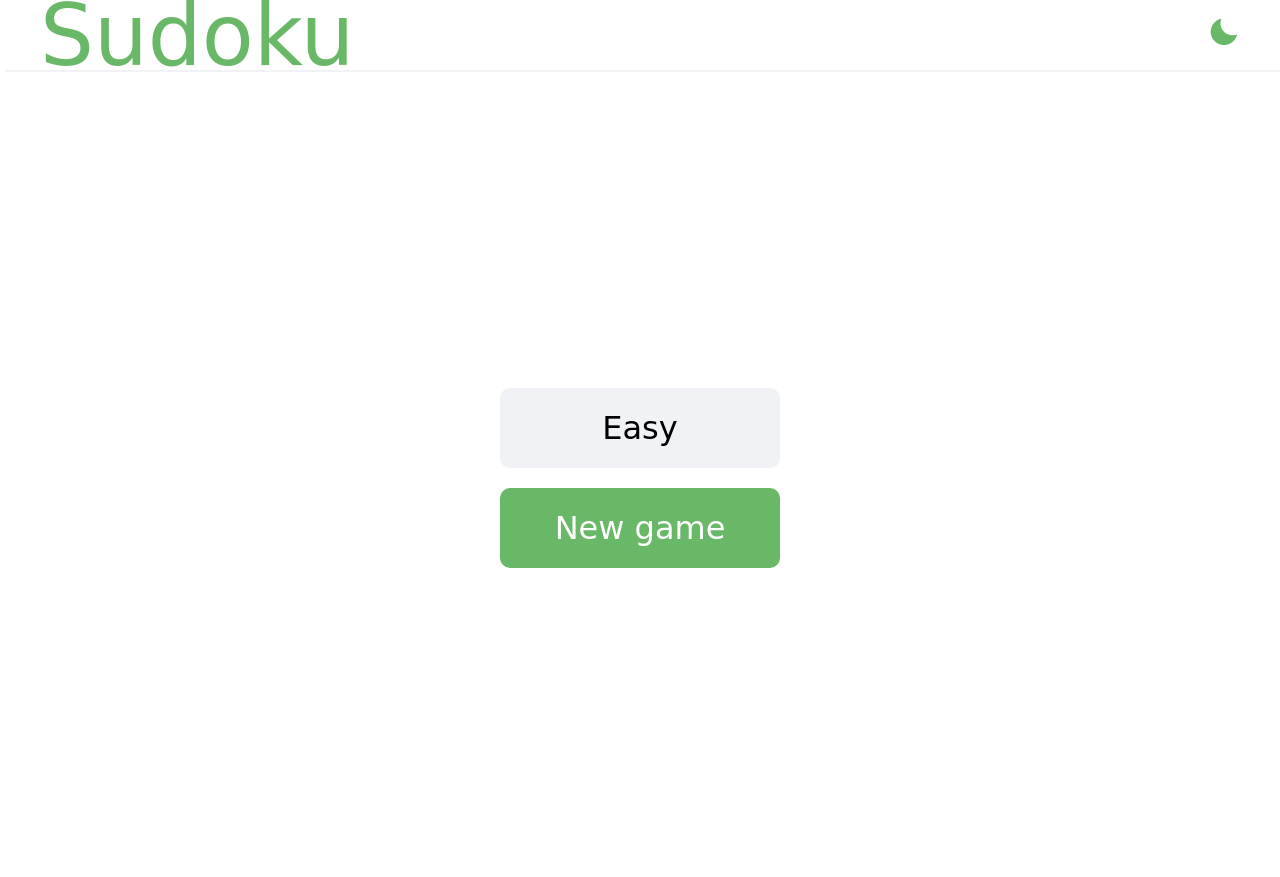
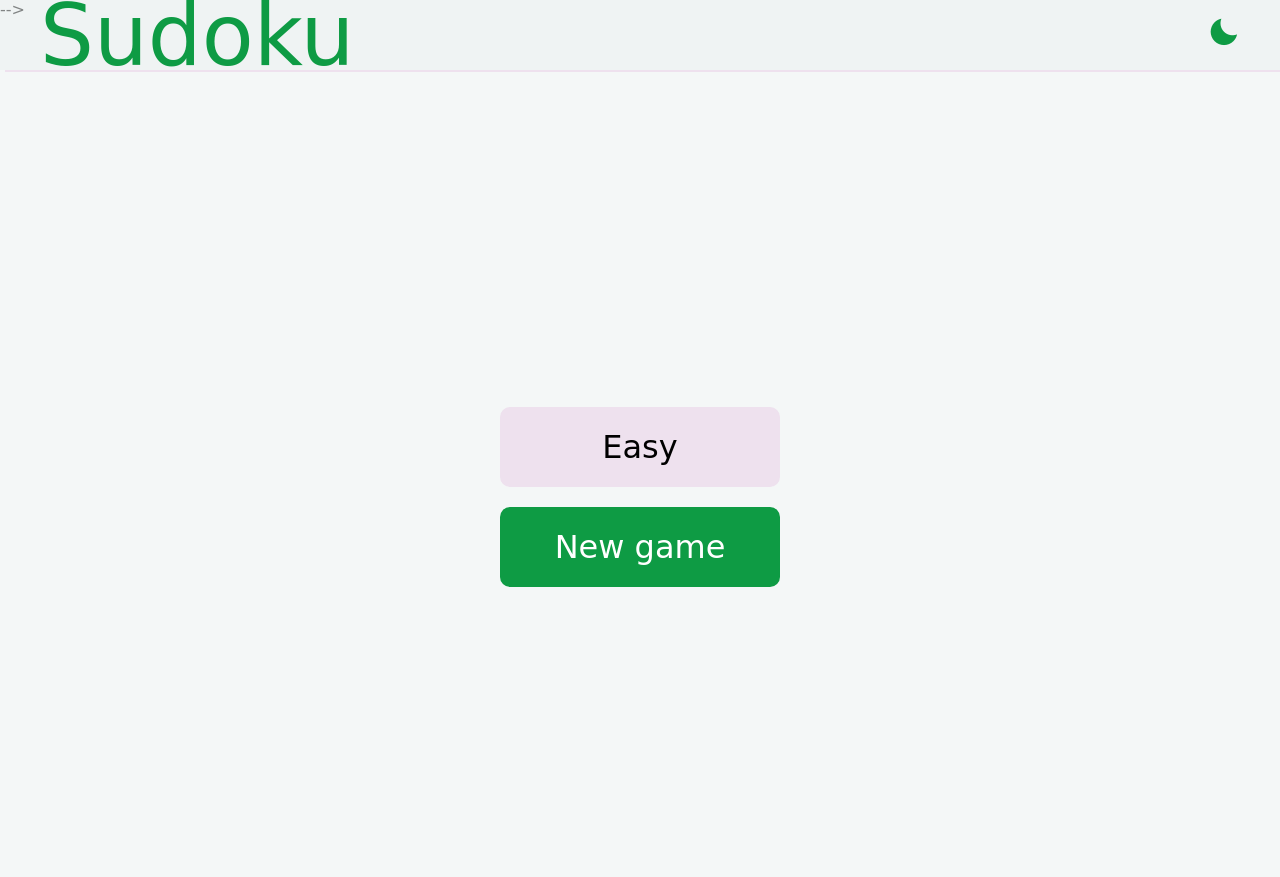
Before and after one commit to anjaya-2001/sudoku, a plain HTML site: page index.html in a window 1280 px wide. Drawn offline with nearby package versions, Linux system fonts and the light colour scheme; a web font is replaced by a local one.

Commit message:
first commit

```diff
--- a/app.css
+++ b/app.css
@@ -1,12 +1,12 @@
 :root {
-    --bg-main: #f0f2f5;
-    --bg-body: #fff;
+     --bg-main: #eee1eefd;    /* custom property starts with -- */
+    --bg-body: #ecf1f18c;
     --color-txt: #000;
     --filled-color: #000;
     --filled-bg: #caf0f8;
 
     --white: #fff;
-    --blue: rgb(104, 184, 104);
+    --blue: rgb(14, 155, 68);
     --red: #e91e63;
     --black: #000;
 
@@ -25,10 +25,10 @@
 }
 
 .dark {
-    --bg-main: #2a2a38;
-    --bg-body: #1a1a2e;
+    --bg-main: #09090a;
+    --bg-body: #163642;
     --color-txt: #aca5a5;
-    --filled-color: #4f4f63;
+    --filled-color: #dfb023;
     --filled-bg: #000;
 }
 
@@ -227,7 +227,7 @@ nav {
     width: var(--sudoku-cell-size);
     border-radius: var(--border-radius);
     background-color: var(--bg-main);
-    color: greenyellow;
+    color: rgb(25, 168, 20);
     display: grid;
     place-items: center;
     font-size: var(--font-size);
--- a/index.html
+++ b/index.html
@@ -10,11 +10,11 @@
     <title>Sudoku</title>
     <link rel="shortcut icon" href="./static/images/icon.png" type="image/x-icon">
     <!-- google font -->
-    <link rel="preconnect" href="https://fonts.googleapis.com">
+    <!-- <link rel="preconnect" href="https://fonts.googleapis.com">
     <link rel="preconnect" href="https://fonts.gstatic.com" crossorigin>
     <link href="https://fonts.googleapis.com/css2?family=Potta+One&display=swap" rel="stylesheet">
     <!-- box icons -->
-    <link href='https://unpkg.com/boxicons@2.0.9/css/boxicons.min.css' rel='stylesheet'>
+    <link href='https://unpkg.com/boxicons@2.0.9/css/boxicons.min.css' rel='stylesheet'> -->
     <!-- app css -->
     <link rel="stylesheet" href="./app.css">
 
@@ -175,7 +175,7 @@
 
             <!-- result screen -->
             <div class="result-screen" id="result-screen">
-                <div class="congrate">Competed</div>
+                <div class="congrate">Completed</div>
                 <div class="info">Time</div>
                 <div id="result-time"></div>
                 <div class="btn" id="btn-new-game-2">New game</div>
```
